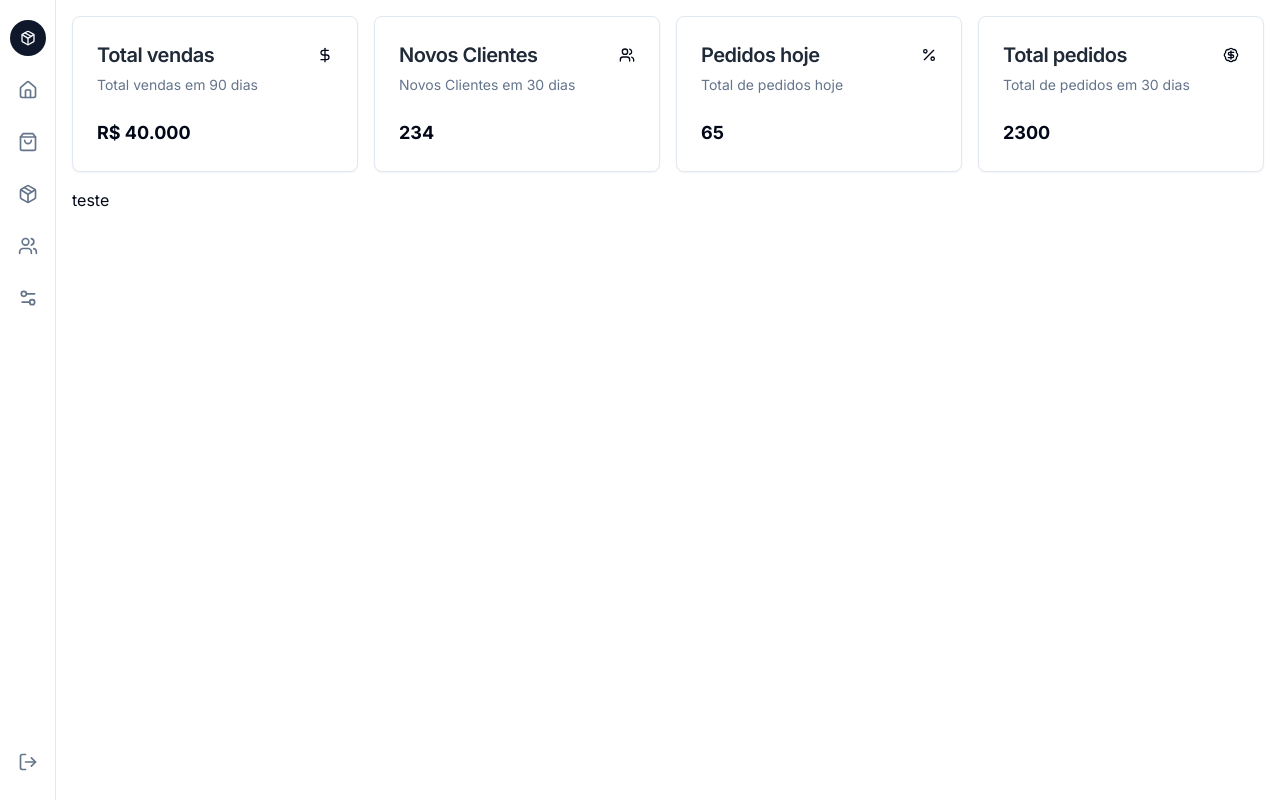
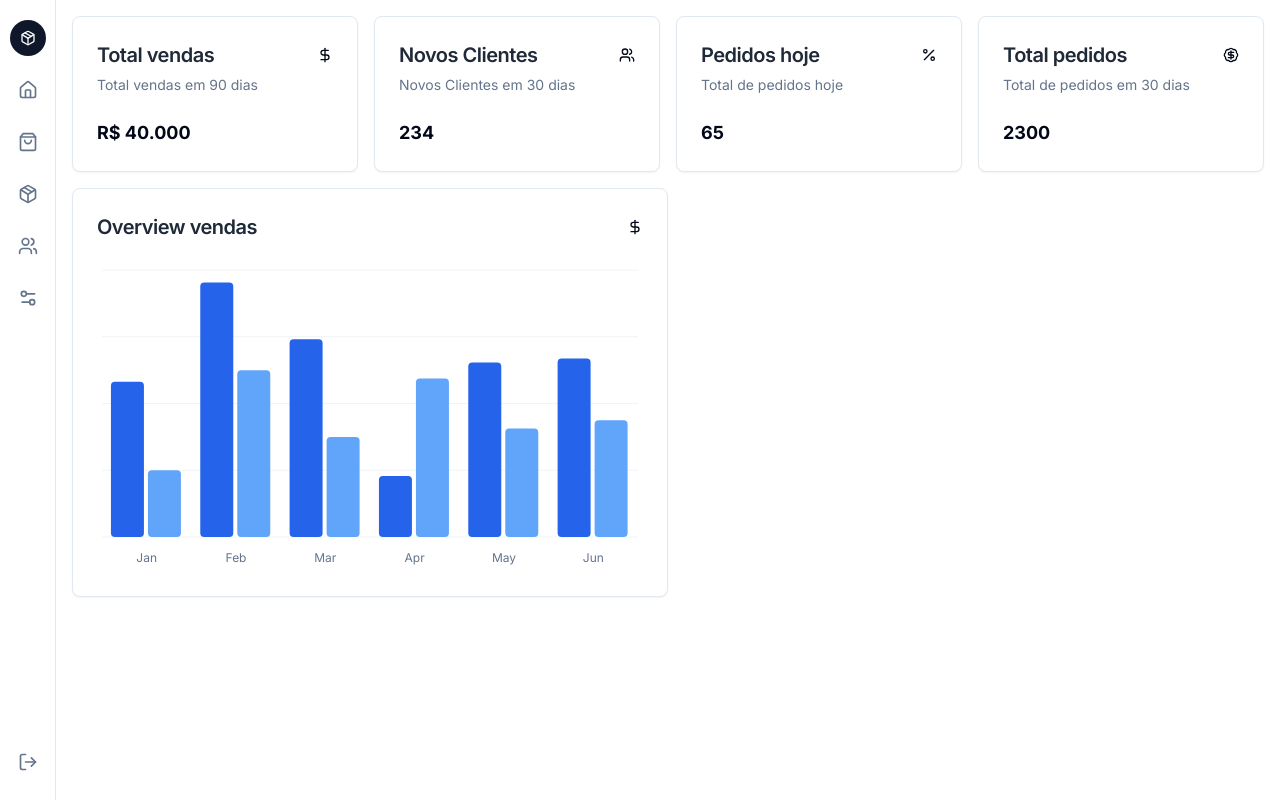
Before and after one commit to JulioVieiraP/Dashboard, a Next.js app: page / in a window 1280 px wide. Built offline with nearby package versions, Linux system fonts and the light colour scheme.

Commit message:
fix: tentando arrumar erro

```diff
--- a/src/components/chart/index.tsx
+++ b/src/components/chart/index.tsx
@@ -1,9 +1,58 @@
+import { DollarSign } from "lucide-react";
+import { Card, CardContent, CardHeader, CardTitle } from "../ui/card";
+import { ChartConfig, ChartContainer } from "../ui/chart";
+import { Bar, BarChart, CartesianGrid, XAxis } from "recharts";
+
 const ChartOverview = () => {
+    const chartData = [
+        { month: "January", desktop: 186, mobile: 80 },
+        { month: "February", desktop: 305, mobile: 200 },
+        { month: "March", desktop: 237, mobile: 120 },
+        { month: "April", desktop: 73, mobile: 190 },
+        { month: "May", desktop: 209, mobile: 130 },
+        { month: "June", desktop: 214, mobile: 140 },
+    ];
+
+    const chartConfig = {
+        desktop: {
+            label: "Desktop",
+            color: "#2563eb",
+        },
+        mobile: {
+            label: "Mobile",
+            color: "#60a5fa",
+        },
+    } satisfies ChartConfig;
+
     return (
-        <div>
-            <h1>teste</h1>
-        </div>
-    )
+        <Card className="w-full md:w-1/2 md:max-w-[600px]">
+            <CardHeader>
+                <div className="flex items-center justify-center">
+                    <CardTitle className="text-lg sm:text-xl text-gray-800">
+                        Overview vendas
+                    </CardTitle>
+                    <DollarSign className="ml-auto w-4 h-4" />
+                </div>
+            </CardHeader>
+
+            <CardContent>
+                <ChartContainer config={chartConfig} className="min-h-[200px] w-full">
+                    <BarChart data={chartData}>
+                        <CartesianGrid vertical={false} />
+                        <XAxis
+                            dataKey="month"
+                            tickLine={false}
+                            tickMargin={10}
+                            axisLine={false}
+                            tickFormatter={(value) => value.slice(0, 3)}
+                        />
+                        <Bar dataKey="desktop" fill={chartConfig.desktop.color} radius={4} />
+                        <Bar dataKey="mobile" fill={chartConfig.mobile.color} radius={4} />
+                    </BarChart>
+                </ChartContainer>
+            </CardContent>
+        </Card>
+    );
 }
 
-export default ChartOverview
+export default ChartOverview;
```
